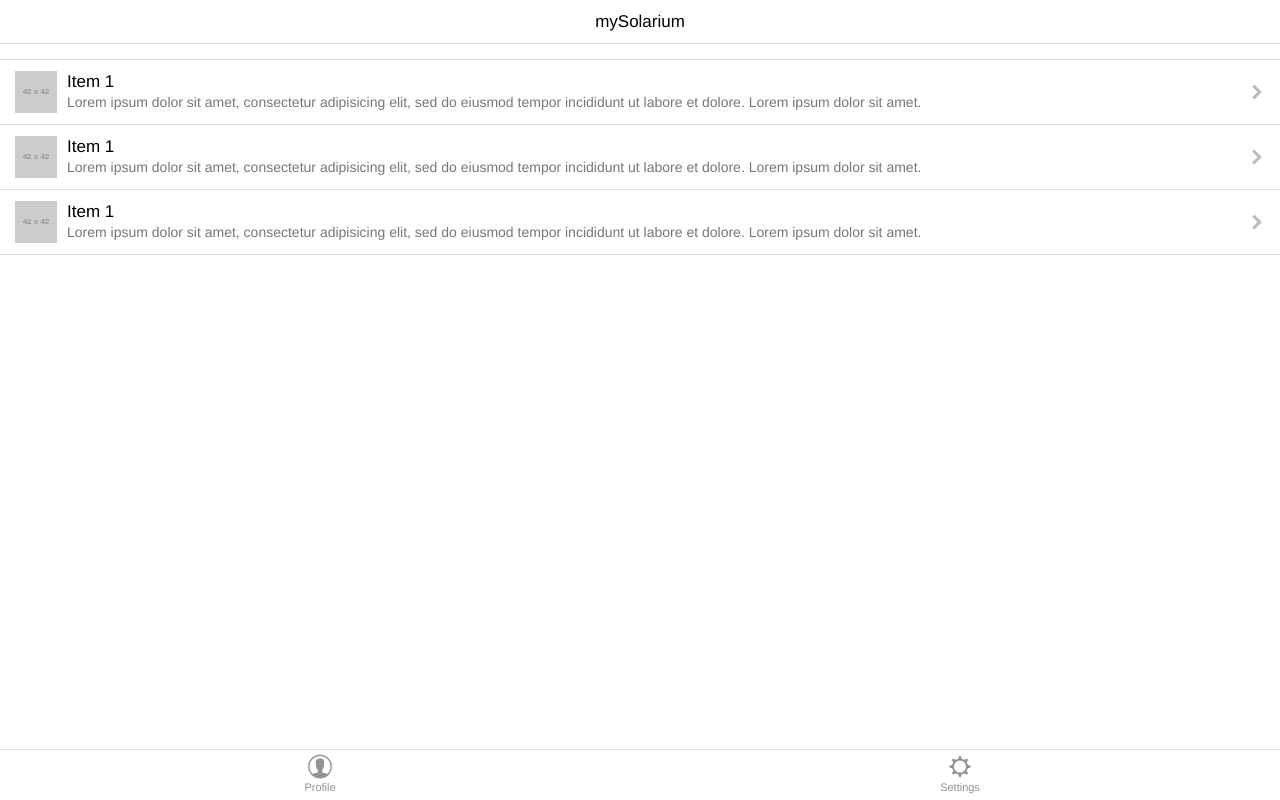
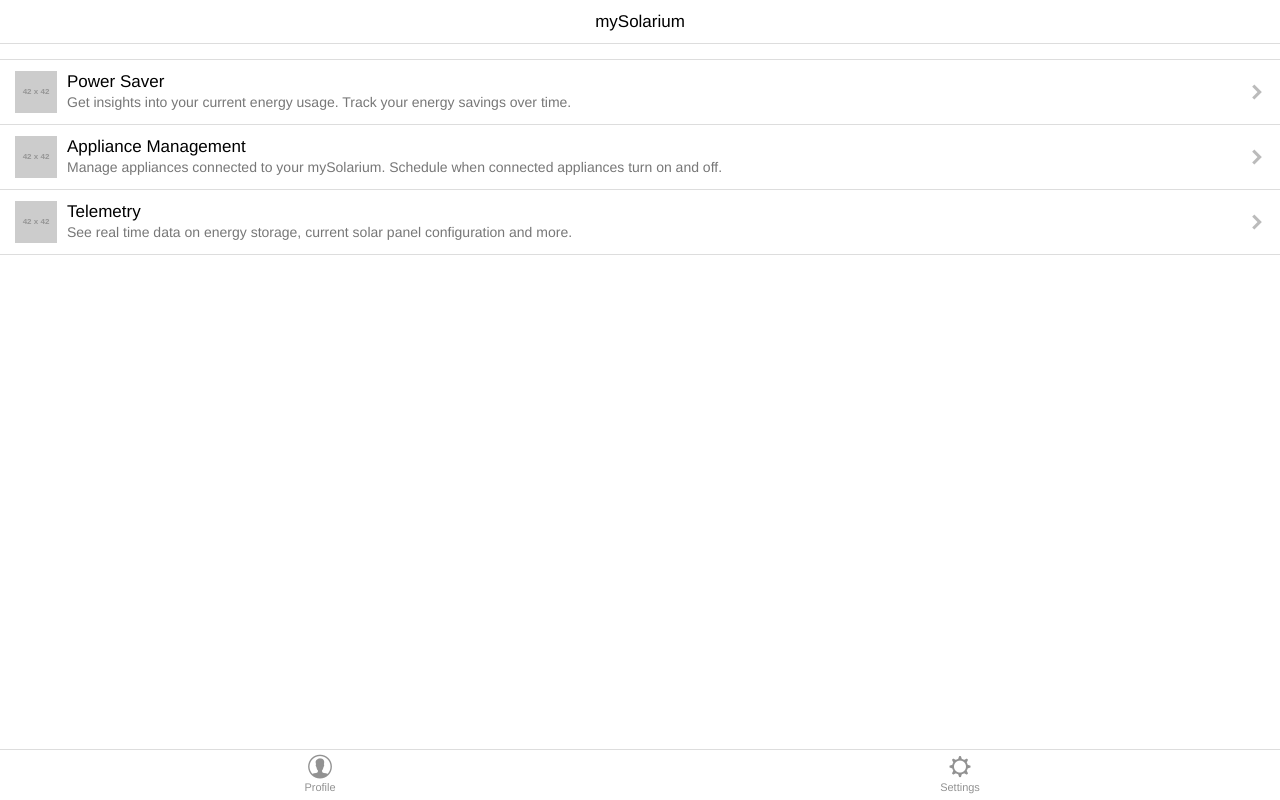
Before and after one commit to seanttaylor/mysol-app, a website: page www/index.html in a window 1280 px wide. Drawn offline with nearby package versions, Linux system fonts and the light colour scheme; files that its build step writes are made by us from their sources; placeholder pictures from the web are drawn by us; a script that the page names is missing; files whose address does not match are found by name.

```diff
--- a/www/index.html
+++ b/www/index.html
@@ -40,8 +40,8 @@
           <a class="navigate-right">
             <img class="media-object pull-left" src="http://placehold.it/42x42">
             <div class="media-body">
-              Item 1
-              <p>Lorem ipsum dolor sit amet, consectetur adipisicing elit, sed do eiusmod tempor incididunt ut labore et dolore. Lorem ipsum dolor sit amet.</p>
+              Power Saver
+              <p>Get insights into your current energy usage. Track your energy savings over time.</p>
             </div>
           </a>
         </li>
@@ -49,8 +49,8 @@
           <a class="navigate-right">
             <img class="media-object pull-left" src="http://placehold.it/42x42">
             <div class="media-body">
-              Item 1
-              <p>Lorem ipsum dolor sit amet, consectetur adipisicing elit, sed do eiusmod tempor incididunt ut labore et dolore. Lorem ipsum dolor sit amet.</p>
+              Appliance Management
+              <p>Manage appliances connected to your mySolarium. Schedule when connected appliances turn on and off.</p>
             </div>
           </a>
         </li>
@@ -58,8 +58,8 @@
           <a class="navigate-right">
             <img class="media-object pull-left" src="http://placehold.it/42x42">
             <div class="media-body">
-              Item 1
-              <p>Lorem ipsum dolor sit amet, consectetur adipisicing elit, sed do eiusmod tempor incididunt ut labore et dolore. Lorem ipsum dolor sit amet.</p>
+              Telemetry
+              <p>See real time data on energy storage, current solar panel configuration and more.</p>
             </div>
           </a>
         </li>
```
Also changed, not shown: www/battery-info.html (+3 -3 lines), dist/js/mysol.js.
